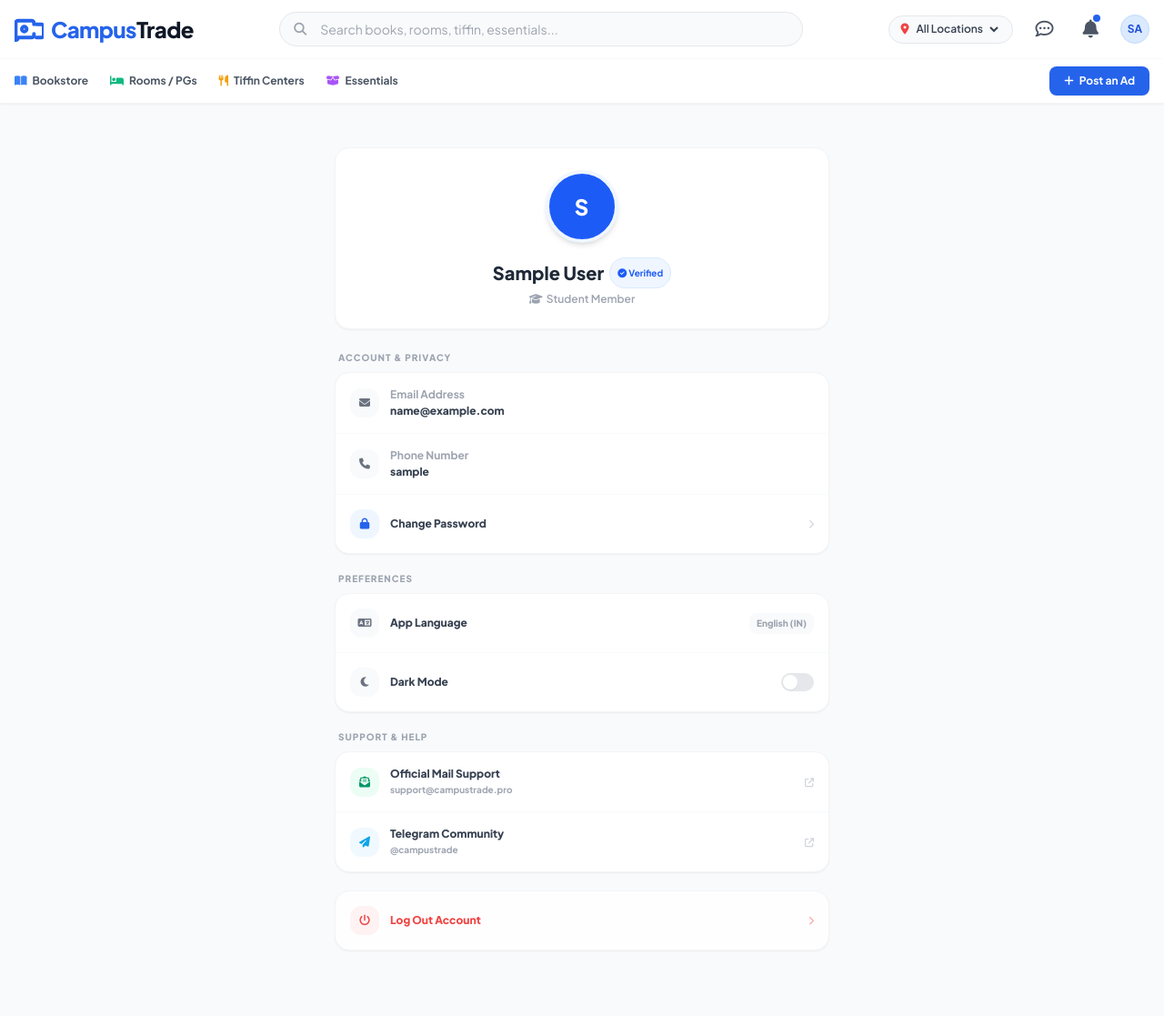
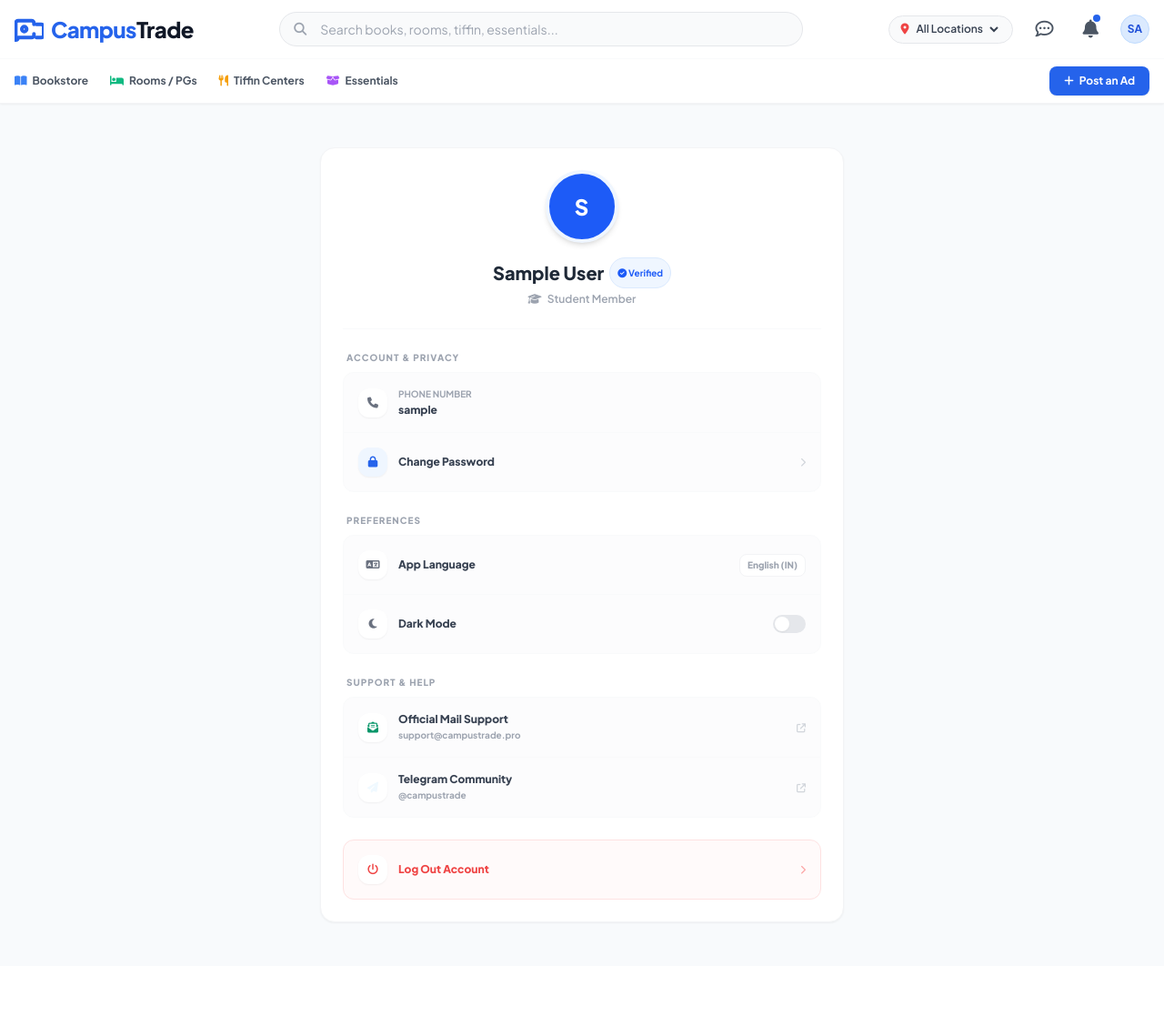
Before and after one commit to priyanshu1815/CampusTrade, a Flask app: page /profile in a window 1280 px wide. Shown: the whole page at 91% size. After the commit the page ends 1015 px from the top, so only its background shows below. Run offline with Flask 3, Linux system fonts and the light colour scheme; the visitor is signed in with stand-in values (Sample User, id 1); data that the repository does not hold is empty; some libraries are stand-ins or nearby versions.

Commit message:
Remove email requirements completely and stabilize dark mode rendering pipeline

```diff
--- a/app.py
+++ b/app.py
@@ -586,7 +586,7 @@ def listings():
     # Ab ye dynamic data tumhari nayi file my_listings.html par jayega
     return render_template('my_listings.html', items=items)
 
-from werkzeug.security import generate_password_hash
+from werkzeug.security import generate_password_hash, check_password_hash
 
 @app.route('/profile')
 def profile():
@@ -595,19 +595,17 @@ def profile():
         flash('Please login to view your profile!', 'warning')
         return redirect(url_for('login'))
 
-    # Database se user ki taji details (email, phone, name) nikalte hain
+    # Database se user ka phone aur baaki details check karte hain
     try:
         db = get_db()
         cursor = db.cursor(cursor_factory=DictCursor)
-        cursor.execute("SELECT name, email, phone, role FROM users WHERE id = %s", (user_id,))
+        cursor.execute("SELECT name, phone, role FROM users WHERE id = %s", (user_id,))
         user_data = cursor.fetchone()
         cursor.close()
 
         if user_data:
-            # Session ko fresh data se update kar dete hain
             session['user_name'] = user_data['name']
-            session['user_email'] = user_data['email']
-            session['user_phone'] = user_data['phone'] if user_data['phone'] else ''
+            session['user_phone'] = user_data['phone'] if user_data['phone'] else 'No Mobile Linked'
             session['user_role'] = user_data['role']
     except Exception as e:
         print("Profile route database error:", e)
@@ -631,12 +629,10 @@ def update_password():
         db = get_db()
         cursor = db.cursor(cursor_factory=DictCursor)
 
-        # Pehle check karo ki purana password sahi hai ya nahi
         cursor.execute("SELECT password FROM users WHERE id = %s", (user_id,))
         user = cursor.fetchone()
 
         if user and check_password_hash(user['password'], current_password):
-            # Naye password ko securely hash karo
             hashed_password = generate_password_hash(new_password)
             cursor.execute("UPDATE users SET password = %s WHERE id = %s", (hashed_password, user_id))
             db.commit()
--- a/templates/profile.html
+++ b/templates/profile.html
@@ -1,90 +1,75 @@
 {% extends 'base.html' %}
 
 {% block content %}
-<div class="max-w-xl mx-auto my-6 sm:my-12 px-4 pb-24 md:pb-6 transition-colors duration-300">
+<div id="profile-main-card"
+    class="max-w-xl mx-auto my-6 sm:my-12 p-6 bg-white border border-gray-100 rounded-2xl shadow-sm transition-all duration-300">
 
+    <div class="flex flex-col items-center text-center pb-6 border-b border-gray-50">
         <div
-        class="bg-white dark:bg-gray-800 dark:border-gray-700 rounded-2xl border border-gray-100 p-6 shadow-sm mb-6 flex flex-col items-center text-center relative overflow-hidden transition-colors">
-
-        <div
-            class="w-20 h-20 rounded-full bg-[#1d5bf7] text-white flex items-center justify-center text-2xl font-black shadow-md tracking-wider mb-4 border-4 border-blue-50 dark:border-gray-700">
+            class="w-20 h-20 rounded-full bg-[#1d5bf7] text-white flex items-center justify-center text-2xl font-black shadow-md tracking-wider mb-4 border-4 border-blue-50">
             <span id="avatar-initials">U</span>
         </div>
 
-        <h2 class="text-xl font-black text-gray-800 dark:text-white flex items-center gap-1.5 justify-center">
+        <h2 id="text-user-name" class="text-xl font-black text-gray-800 flex items-center gap-1.5 justify-center">
             <span id="profile-name">{{ session.get('user_name', 'Campus User') }}</span>
             <span
-                class="bg-blue-50 dark:bg-blue-900/40 text-[#1d5bf7] dark:text-blue-400 text-[10px] font-bold px-2 py-0.5 rounded-full flex items-center gap-0.5 border border-blue-100 dark:border-blue-800">
+                class="bg-blue-50 text-[#1d5bf7] text-[10px] font-bold px-2 py-0.5 rounded-full border border-blue-100">
                 <i class="fa-solid fa-circle-check text-[10px]"></i> Verified
             </span>
         </h2>
 
-        <p class="text-xs font-semibold text-gray-400 dark:text-gray-300 mt-1 flex items-center gap-1">
+        <p class="text-xs font-semibold text-gray-400 mt-1">
             {% if session.get('user_role', '')|lower == 'owner' %}
-            <i class="fa-solid fa-hotel text-blue-500"></i> Property Owner
+            <i class="fa-solid fa-hotel text-blue-500 mr-1"></i> Property Owner
             {% else %}
-            <i class="fa-solid fa-graduation-cap text-gray-400"></i> Student Member
+            <i class="fa-solid fa-graduation-cap text-gray-400 mr-1"></i> Student Member
             {% endif %}
         </p>
     </div>
 
-    <div class="space-y-5">
+    <div class="space-y-6 mt-6">
 
         <div>
             <span class="text-[10px] font-black text-gray-400 uppercase tracking-widest block mb-2 px-1">Account &
                 Privacy</span>
-            <div
-                class="bg-white dark:bg-gray-800 dark:border-gray-700 rounded-2xl border border-gray-100 overflow-hidden shadow-sm divide-y divide-gray-50 dark:divide-gray-700 transition-colors">
+            <div class="rounded-xl overflow-hidden border border-gray-50 divide-y divide-gray-50">
 
-                <div class="p-4 flex items-center justify-between">
+                <div class="p-4 flex items-center justify-between bg-gray-50/50">
                     <div class="flex items-center gap-3">
                         <div
-                            class="w-8 h-8 rounded-xl bg-gray-50 dark:bg-gray-700 text-gray-500 dark:text-gray-300 flex items-center justify-center text-xs">
-                            <i class="fa-solid fa-envelope"></i></div>
-                        <div>
-                            <p class="text-xs text-gray-400 font-bold">Email Address</p>
-                            <p class="text-xs font-extrabold text-gray-700 dark:text-gray-200 mt-0.5">{{
-                                session.get('user_email', 'Not Setup') }}</p>
-                        </div>
-                    </div>
-                </div>
-
-                <div class="p-4 flex items-center justify-between">
-                    <div class="flex items-center gap-3">
-                        <div
-                            class="w-8 h-8 rounded-xl bg-gray-50 dark:bg-gray-700 text-gray-500 dark:text-gray-300 flex items-center justify-center text-xs">
+                            class="w-8 h-8 rounded-xl bg-white text-gray-500 flex items-center justify-center text-xs shadow-sm">
                             <i class="fa-solid fa-phone"></i></div>
                         <div>
-                            <p class="text-xs text-gray-400 font-bold">Phone Number</p>
-                            <p class="text-xs font-extrabold text-gray-700 dark:text-gray-200 mt-0.5">
-                                {% if session.get('user_phone') %}{{ session.get('user_phone') }}{% else %}No Mobile
-                                Added{% endif %}
+                            <p class="text-[10px] text-gray-400 font-bold uppercase">Phone Number</p>
+                            <p id="text-phone" class="text-xs font-extrabold text-gray-700 mt-0.5">
+                                {{ session.get('user_phone', session.get('phone', 'No Mobile Linked')) }}
                             </p>
                         </div>
                     </div>
                 </div>
 
-                <div class="p-4 bg-white dark:bg-gray-800">
+                <div class="p-4 bg-gray-50/50">
                     <button onclick="togglePasswordSection()"
-                        class="w-full flex items-center justify-between transition group outline-none border-none bg-transparent p-0 cursor-pointer">
+                        class="w-full flex items-center justify-between transition outline-none border-none bg-transparent p-0 cursor-pointer">
                         <div class="flex items-center gap-3">
                             <div
-                                class="w-8 h-8 rounded-xl bg-blue-50 dark:bg-blue-900/30 text-blue-600 dark:text-blue-400 flex items-center justify-center text-xs">
+                                class="w-8 h-8 rounded-xl bg-blue-50 text-blue-600 flex items-center justify-center text-xs shadow-sm">
                                 <i class="fa-solid fa-lock"></i></div>
-                            <span class="text-xs font-extrabold text-gray-700 dark:text-gray-200">Change Password</span>
+                            <span id="text-pass-label" class="text-xs font-extrabold text-gray-700">Change
+                                Password</span>
                         </div>
                         <i id="pass-arrow"
-                            class="fa-solid fa-chevron-right text-[10px] text-gray-300 dark:text-gray-500 transition-transform"></i>
+                            class="fa-solid fa-chevron-right text-[10px] text-gray-300 transition-transform"></i>
                     </button>
 
                     <form id="password-form-block" method="POST" action="/update_password"
-                        class="hidden mt-4 pt-4 border-t border-gray-50 dark:border-gray-700 space-y-3">
+                        class="hidden mt-4 pt-4 border-t border-gray-100 space-y-3">
                         <input type="password" name="current_password" required placeholder="Current Password"
-                            class="w-full text-xs p-3 bg-gray-50 dark:bg-gray-700 dark:text-white border border-gray-100 dark:border-gray-600 rounded-xl outline-none focus:border-blue-500">
+                            class="w-full text-xs p-3 bg-white border border-gray-200 rounded-xl outline-none focus:border-blue-500">
                         <input type="password" name="new_password" required placeholder="New Password"
-                            class="w-full text-xs p-3 bg-gray-50 dark:bg-gray-700 dark:text-white border border-gray-100 dark:border-gray-600 rounded-xl outline-none focus:border-blue-500">
+                            class="w-full text-xs p-3 bg-white border border-gray-200 rounded-xl outline-none focus:border-blue-500">
                         <button type="submit"
-                            class="w-full bg-[#1d5bf7] text-white font-bold text-xs py-2.5 rounded-xl hover:bg-blue-600 transition">Update
+                            class="w-full bg-[#1d5bf7] text-white font-bold text-xs py-2.5 rounded-xl hover:bg-blue-600 transition shadow-sm">Update
                             Password</button>
                     </form>
                 </div>
@@ -94,27 +79,26 @@
         <div>
             <span
                 class="text-[10px] font-black text-gray-400 uppercase tracking-widest block mb-2 px-1">Preferences</span>
-            <div
-                class="bg-white dark:bg-gray-800 dark:border-gray-700 rounded-2xl border border-gray-100 dark:border-gray-700 overflow-hidden shadow-sm divide-y divide-gray-50 dark:divide-gray-700 transition-colors">
-                <div class="p-4 flex items-center justify-between cursor-pointer hover:bg-gray-50 dark:hover:bg-gray-700"
+            <div class="rounded-xl overflow-hidden border border-gray-50 divide-y divide-gray-50">
+                <div class="p-4 flex items-center justify-between bg-gray-50/50 cursor-pointer"
                     onclick="changeLanguage()">
                     <div class="flex items-center gap-3">
                         <div
-                            class="w-8 h-8 rounded-xl bg-gray-50 dark:bg-gray-700 text-gray-500 dark:text-gray-300 flex items-center justify-center text-xs">
+                            class="w-8 h-8 rounded-xl bg-white text-gray-500 flex items-center justify-center text-xs shadow-sm">
                             <i class="fa-solid fa-language"></i></div>
-                        <span class="text-xs font-extrabold text-gray-700 dark:text-gray-200">App Language</span>
+                        <span id="text-lang-label" class="text-xs font-extrabold text-gray-700">App Language</span>
                     </div>
                     <span id="current-lang"
-                        class="text-[10px] font-black text-gray-400 bg-gray-50 dark:bg-gray-700 px-2 py-1 rounded-lg">English
+                        class="text-[10px] font-black text-gray-400 bg-white border border-gray-100 px-2 py-1 rounded-lg">English
                         (IN)</span>
                 </div>
 
-                <div class="p-4 flex items-center justify-between">
+                <div class="p-4 flex items-center justify-between bg-gray-50/50">
                     <div class="flex items-center gap-3">
                         <div
-                            class="w-8 h-8 rounded-xl bg-gray-50 dark:bg-gray-700 text-gray-500 dark:text-gray-300 flex items-center justify-center text-xs">
+                            class="w-8 h-8 rounded-xl bg-white text-gray-500 flex items-center justify-center text-xs shadow-sm">
                             <i class="fa-solid fa-moon"></i></div>
-                        <span class="text-xs font-extrabold text-gray-700 dark:text-gray-200">Dark Mode</span>
+                        <span id="text-dark-label" class="text-xs font-extrabold text-gray-700">Dark Mode</span>
                     </div>
                     <div onclick="toggleDarkMode()" id="dark-toggle-bg"
                         class="w-9 h-5 bg-gray-200 rounded-full relative p-0.5 cursor-pointer transition-colors duration-200">
@@ -128,29 +112,29 @@
         <div>
             <span class="text-[10px] font-black text-gray-400 uppercase tracking-widest block mb-2 px-1">Support &
                 Help</span>
-            <div
-                class="bg-white dark:bg-gray-800 dark:border-gray-700 rounded-2xl border border-gray-100 dark:border-gray-700 overflow-hidden shadow-sm divide-y divide-gray-50 dark:divide-gray-700 transition-colors">
+            <div class="rounded-xl overflow-hidden border border-gray-50 divide-y divide-gray-50">
                 <a href="mailto:support@campustrade.pro"
-                    class="p-4 flex items-center justify-between hover:bg-gray-50/50 dark:hover:bg-gray-700/50 transition">
+                    class="p-4 flex items-center justify-between bg-gray-50/50 hover:bg-gray-100/50 transition">
                     <div class="flex items-center gap-3">
                         <div
-                            class="w-8 h-8 rounded-xl bg-emerald-50 dark:bg-emerald-900/30 text-emerald-600 dark:text-emerald-400 flex items-center justify-center text-xs">
+                            class="w-8 h-8 rounded-xl bg-white text-emerald-600 flex items-center justify-center text-xs shadow-sm">
                             <i class="fa-solid fa-envelope-open-text"></i></div>
                         <div>
-                            <p class="text-xs font-extrabold text-gray-700 dark:text-gray-200">Official Mail Support</p>
+                            <p id="text-mail-support" class="text-xs font-extrabold text-gray-700">Official Mail Support
+                            </p>
                             <p class="text-[10px] font-bold text-gray-400 mt-0.5">support@campustrade.pro</p>
                         </div>
                     </div>
                     <i class="fa-solid fa-arrow-up-right-from-square text-[10px] text-gray-300"></i>
                 </a>
                 <a href="https://t.me/campustrade" target="_blank"
-                    class="p-4 flex items-center justify-between hover:bg-gray-50/50 dark:hover:bg-gray-700/50 transition">
+                    class="p-4 flex items-center justify-between bg-gray-50/50 hover:bg-gray-100/50 transition">
                     <div class="flex items-center gap-3">
                         <div
-                            class="w-8 h-8 rounded-xl bg-sky-50 dark:bg-sky-900/30 text-sky-500 dark:text-sky-400 flex items-center justify-center text-xs">
+                            class="w-8 h-8 rounded-xl bg-white text-sky-50 flex items-center justify-center text-xs shadow-sm">
                             <i class="fa-solid fa-paper-plane"></i></div>
                         <div>
-                            <p class="text-xs font-extrabold text-gray-700 dark:text-gray-200">Telegram Community</p>
+                            <p id="text-tg-support" class="text-xs font-extrabold text-gray-700">Telegram Community</p>
                             <p class="text-[10px] font-bold text-gray-400 mt-0.5">@campustrade</p>
                         </div>
                     </div>
@@ -160,18 +144,16 @@
         </div>
 
         <div>
+            <a href="/logout"
+                class="p-4 flex items-center justify-between bg-red-50/40 hover:bg-red-50/80 border border-red-100 rounded-xl transition">
+                <div class="flex items-center gap-3">
                     <div
-                class="bg-white dark:bg-gray-800 dark:border-gray-700 rounded-2xl border border-gray-100 overflow-hidden shadow-sm transition-colors">
-                <a href="/logout"
-                    class="p-4 flex items-center justify-between hover:bg-red-50/50 dark:hover:bg-red-900/20 transition bg-red-50/10">
-                    <div class="flex items-center gap-3">
-                        <div class="w-8 h-8 rounded-xl bg-red-50 text-red-500 flex items-center justify-center text-xs">
+                        class="w-8 h-8 rounded-xl bg-white text-red-500 flex items-center justify-center text-xs shadow-sm">
                         <i class="fa-solid fa-power-off"></i></div>
                     <span class="text-xs font-black text-red-500">Log Out Account</span>
                 </div>
                 <i class="fa-solid fa-chevron-right text-[10px] text-red-300"></i>
             </a>
-            </div>
         </div>
 
     </div>
@@ -187,13 +169,8 @@
             }
         }
 
-        // Load pre-existing Dark theme from Local Storage session context
-        if (localStorage.getItem('theme') === 'dark' || (!('theme' in localStorage) && window.matchMedia('(prefers-color-scheme: dark)').matches)) {
-            document.documentElement.classList.add('dark');
-            updateToggleUI(true);
-        } else {
-            document.documentElement.classList.remove('dark');
-            updateToggleUI(false);
+        if (localStorage.getItem('profileTheme') === 'dark') {
+            applyDarkUI(true);
         }
     });
 
@@ -213,33 +190,58 @@
         }
     }
 
-    // Actual Dark Mode Engine Swapper using HTML DOM selectors
     function toggleDarkMode() {
-        const root = document.documentElement;
-        if (root.classList.contains('dark')) {
-            root.classList.remove('dark');
-            localStorage.setItem('theme', 'light');
-            updateToggleUI(false);
+        const mainCard = document.getElementById("profile-main-card");
+        if (mainCard.classList.contains('bg-white')) {
+            localStorage.setItem('profileTheme', 'dark');
+            applyDarkUI(true);
         } else {
-            root.classList.add('dark');
-            localStorage.setItem('theme', 'dark');
-            updateToggleUI(true);
+            localStorage.setItem('profileTheme', 'light');
+            applyDarkUI(false);
         }
     }
 
-    function updateToggleUI(isDarkState) {
+    function applyDarkUI(isDark) {
+        const mainCard = document.getElementById("profile-main-card");
         const toggleBg = document.getElementById("dark-toggle-bg");
         const toggleCircle = document.getElementById("dark-toggle-circle");
-        if (!toggleBg || !toggleCircle) return;
 
-        if (isDarkState) {
+        const titleName = document.getElementById("text-user-name");
+        const phoneText = document.getElementById("text-phone");
+        const passLabel = document.getElementById("text-pass-label");
+        const langLabel = document.getElementById("text-lang-label");
+        const darkLabel = document.getElementById("text-dark-label");
+        const mailSup = document.getElementById("text-mail-support");
+        const tgSup = document.getElementById("text-tg-support");
+
+        if (isDark) {
+            mainCard.style.backgroundColor = "#111827";
+            mainCard.style.borderColor = "#374151";
             toggleBg.classList.remove('bg-gray-200');
             toggleBg.classList.add('bg-blue-600');
             toggleCircle.classList.add('translate-x-4');
+
+            if (titleName) titleName.style.color = "#ffffff";
+            if (phoneText) phoneText.style.color = "#e5e7eb";
+            if (passLabel) passLabel.style.color = "#e5e7eb";
+            if (langLabel) langLabel.style.color = "#e5e7eb";
+            if (darkLabel) darkLabel.style.color = "#e5e7eb";
+            if (mailSup) mailSup.style.color = "#e5e7eb";
+            if (tgSup) tgSup.style.color = "#e5e7eb";
         } else {
+            mainCard.style.backgroundColor = "#ffffff";
+            mainCard.style.borderColor = "#f3f4f6";
             toggleBg.classList.remove('bg-blue-600');
             toggleBg.classList.add('bg-gray-200');
             toggleCircle.classList.remove('translate-x-4');
+
+            if (titleName) titleName.style.color = "#1f2937";
+            if (phoneText) phoneText.style.color = "#374151";
+            if (passLabel) passLabel.style.color = "#374151";
+            if (langLabel) langLabel.style.color = "#374151";
+            if (darkLabel) darkLabel.style.color = "#374151";
+            if (mailSup) mailSup.style.color = "#374151";
+            if (tgSup) tgSup.style.color = "#374151";
         }
     }
 </script>
```
Lines whose indentation alone changed are shown as unchanged.
